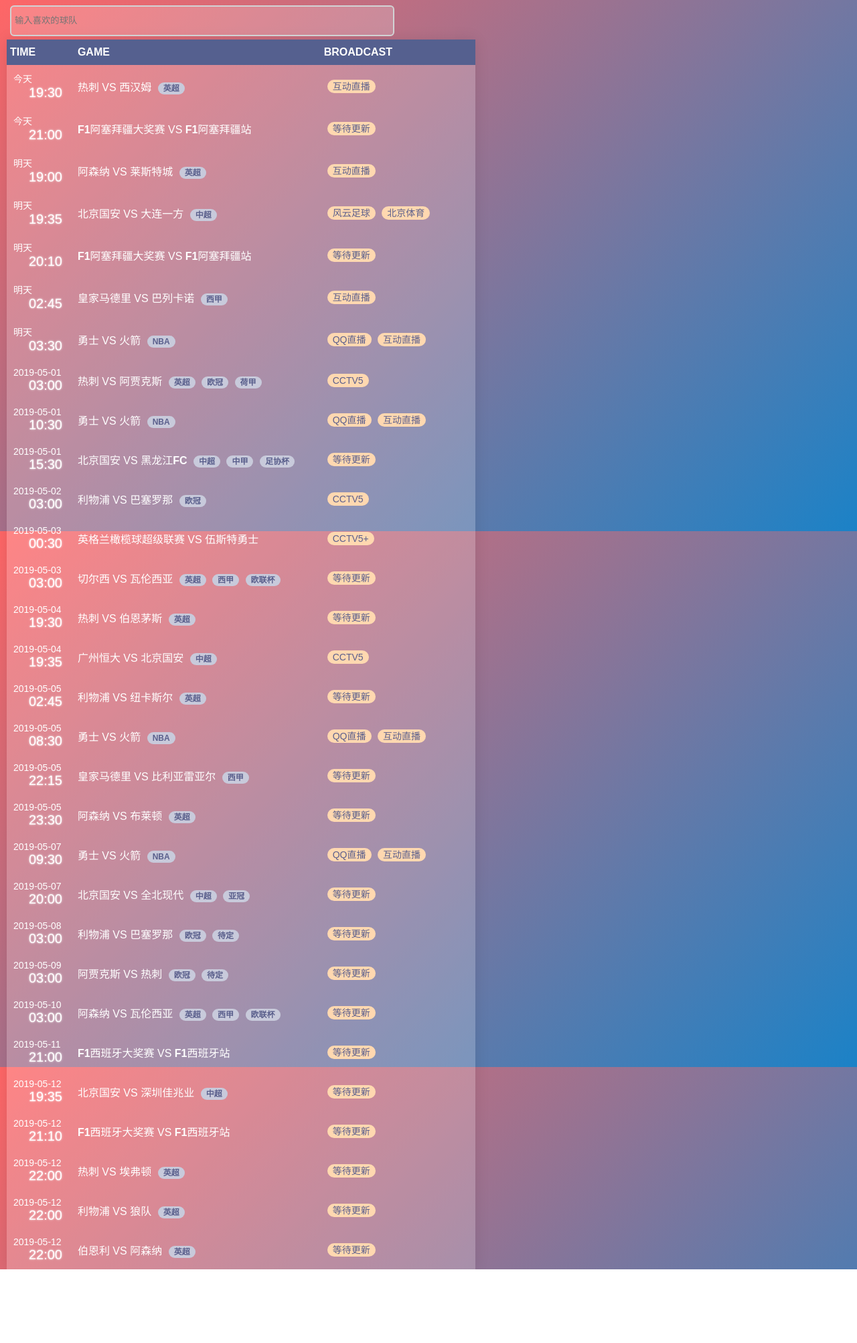
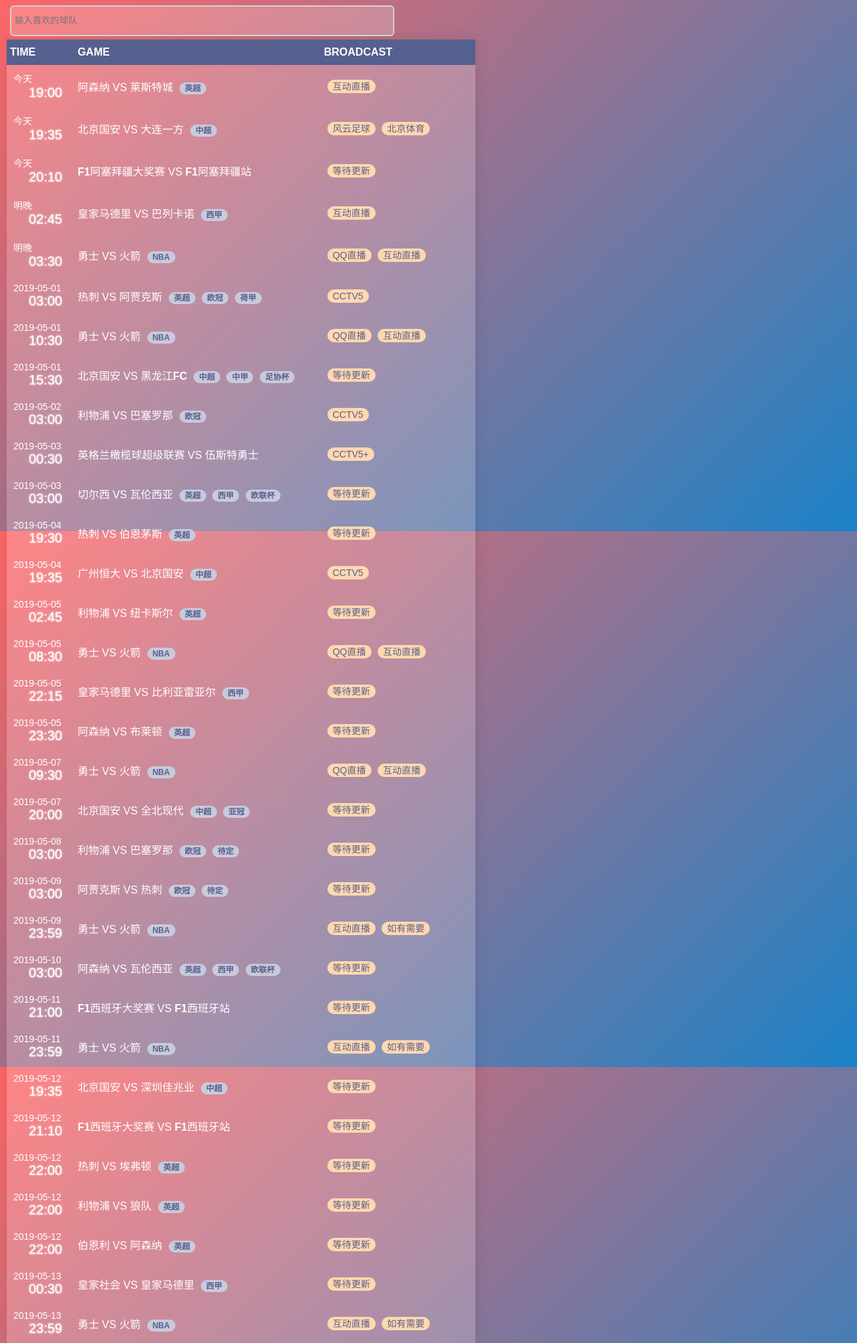
Before and after one commit to deadlyedge/zhibo8, a plain HTML site: page web/index.html in a window 1280 px wide. Shown: the part 7-2012 px from the top of the page at 67% size. Before the commit the page ends 1902 px from the top, so only its background shows below. Drawn offline with Linux system fonts and the light colour scheme; a script that the page names is missing.

Commit message:
优化逻辑，尝试生成exe

```diff
--- a/web/css/style.css
+++ b/web/css/style.css
@@ -31,7 +31,26 @@ input.input-form:focus, input.input-form.active {
   position: absolute;
   top: 10px;
   left: 10px;
-  margin: 10px:
+}
+.scrollstyle {
+	overflow-y: scroll;
+}
+#scrollstyle::-webkit-scrollbar-track
+{
+	border-radius: 10px;
+	background-color: rgba(150,150,180,1);
+}
+#scrollstyle::-webkit-scrollbar
+{
+	border-radius: 10px;
+	width: 12px;
+	background-color: #777;
+}
+
+#scrollstyle::-webkit-scrollbar-thumb
+{
+	border-radius: 10px;
+	background-color: #55608f;
 }
 .teamName {
 	font-weight: 550;
--- a/web/index.html
+++ b/web/index.html
@@ -11,12 +11,22 @@
 
 </head>
 
-<body>
+<body class="scrollstyle" id="scrollstyle">
 
 
-<div class="container">
+<div class="container scrollbar">
     <div class="input__wrapper">
-        <input class="input-form" type="text" placeholder="输入喜欢的球队">
+        <input class="input-form" type="text" placeholder="输入喜欢的球队" id="teams">
+        <script>
+            document.getElementById('teams').onkeypress = function(e){
+                if (!e) e = window.event;
+                if (e.keyCode == '13'){
+                    alert(this.value);
+                    return false;
+                }
+            }
+        </script>
+
     </div>
 
 
@@ -33,48 +43,6 @@
         <tr>
             <td class="firstColumn">
                 <div class="dateClass">今天</div>
-                <div class="timeClass">19:30</div>
-            </td>
-            <td class="secondColumn">
-                <span class="teamName">热刺</span>
-                <span></span>
-                <span class="VS">VS</span>
-                <span></span>
-                <span class="teamName">西汉姆</span>
-
-                <span class="leagueName">英超</span>
-
-            </td>
-            <td class="thirdColumn">
-
-                <span class="broadcast">互动直播</span>
-
-            </td>
-        </tr>
-
-        <tr>
-            <td class="firstColumn">
-                <div class="dateClass">今天</div>
-                <div class="timeClass">21:00</div>
-            </td>
-            <td class="secondColumn">
-                <span class="teamName">F1阿塞拜疆大奖赛</span>
-                <span></span>
-                <span class="VS">VS</span>
-                <span></span>
-                <span class="teamName">F1阿塞拜疆站</span>
-
-            </td>
-            <td class="thirdColumn">
-
-                <span class="broadcast">等待更新</span>
-
-            </td>
-        </tr>
-
-        <tr>
-            <td class="firstColumn">
-                <div class="dateClass">明天</div>
                 <div class="timeClass">19:00</div>
             </td>
             <td class="secondColumn">
@@ -96,7 +64,7 @@
 
         <tr>
             <td class="firstColumn">
-                <div class="dateClass">明天</div>
+                <div class="dateClass">今天</div>
                 <div class="timeClass">19:35</div>
             </td>
             <td class="secondColumn">
@@ -120,7 +88,7 @@
 
         <tr>
             <td class="firstColumn">
-                <div class="dateClass">明天</div>
+                <div class="dateClass">今天</div>
                 <div class="timeClass">20:10</div>
             </td>
             <td class="secondColumn">
@@ -140,7 +108,7 @@
 
         <tr>
             <td class="firstColumn">
-                <div class="dateClass">明天</div>
+                <div class="dateClass">明晚</div>
                 <div class="timeClass">02:45</div>
             </td>
             <td class="secondColumn">
@@ -162,7 +130,7 @@
 
         <tr>
             <td class="firstColumn">
-                <div class="dateClass">明天</div>
+                <div class="dateClass">明晚</div>
                 <div class="timeClass">03:30</div>
             </td>
             <td class="secondColumn">
@@ -560,6 +528,30 @@
 
         <tr>
             <td class="firstColumn">
+                <div class="dateClass">2019-05-09</div>
+                <div class="timeClass">23:59</div>
+            </td>
+            <td class="secondColumn">
+                <span class="teamName">勇士</span>
+                <span></span>
+                <span class="VS">VS</span>
+                <span></span>
+                <span class="teamName">火箭</span>
+
+                <span class="leagueName">NBA</span>
+
+            </td>
+            <td class="thirdColumn">
+
+                <span class="broadcast">互动直播</span>
+
+                <span class="broadcast">如有需要</span>
+
+            </td>
+        </tr>
+
+        <tr>
+            <td class="firstColumn">
                 <div class="dateClass">2019-05-10</div>
                 <div class="timeClass">03:00</div>
             </td>
@@ -600,6 +592,30 @@
             <td class="thirdColumn">
 
                 <span class="broadcast">等待更新</span>
+
+            </td>
+        </tr>
+
+        <tr>
+            <td class="firstColumn">
+                <div class="dateClass">2019-05-11</div>
+                <div class="timeClass">23:59</div>
+            </td>
+            <td class="secondColumn">
+                <span class="teamName">勇士</span>
+                <span></span>
+                <span class="VS">VS</span>
+                <span></span>
+                <span class="teamName">火箭</span>
+
+                <span class="leagueName">NBA</span>
+
+            </td>
+            <td class="thirdColumn">
+
+                <span class="broadcast">互动直播</span>
+
+                <span class="broadcast">如有需要</span>
 
             </td>
         </tr>
@@ -712,6 +728,52 @@
             </td>
         </tr>
 
+        <tr>
+            <td class="firstColumn">
+                <div class="dateClass">2019-05-13</div>
+                <div class="timeClass">00:30</div>
+            </td>
+            <td class="secondColumn">
+                <span class="teamName">皇家社会</span>
+                <span></span>
+                <span class="VS">VS</span>
+                <span></span>
+                <span class="teamName">皇家马德里</span>
+
+                <span class="leagueName">西甲</span>
+
+            </td>
+            <td class="thirdColumn">
+
+                <span class="broadcast">等待更新</span>
+
+            </td>
+        </tr>
+
+        <tr>
+            <td class="firstColumn">
+                <div class="dateClass">2019-05-13</div>
+                <div class="timeClass">23:59</div>
+            </td>
+            <td class="secondColumn">
+                <span class="teamName">勇士</span>
+                <span></span>
+                <span class="VS">VS</span>
+                <span></span>
+                <span class="teamName">火箭</span>
+
+                <span class="leagueName">NBA</span>
+
+            </td>
+            <td class="thirdColumn">
+
+                <span class="broadcast">互动直播</span>
+
+                <span class="broadcast">如有需要</span>
+
+            </td>
+        </tr>
+
         </tbody>
     </table>
 </div>
```
Also changed, not shown: web/main_template - 副本.html (deleted, +0 -98 lines), web/main_template.html (+13 -3 lines), test.js (added), 2 other files.
